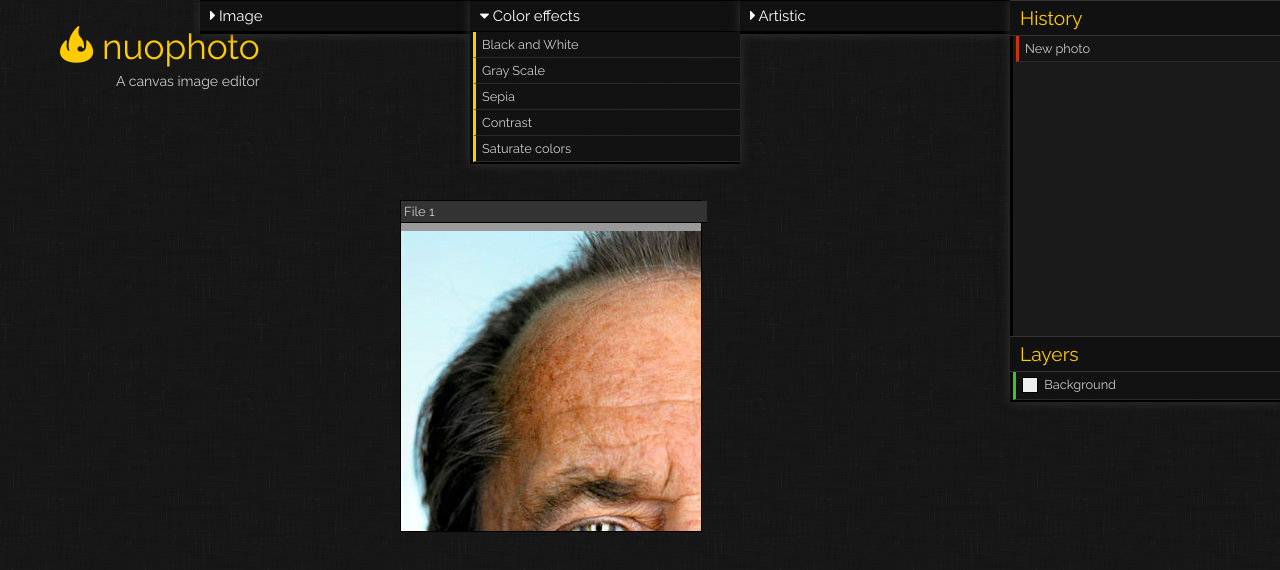
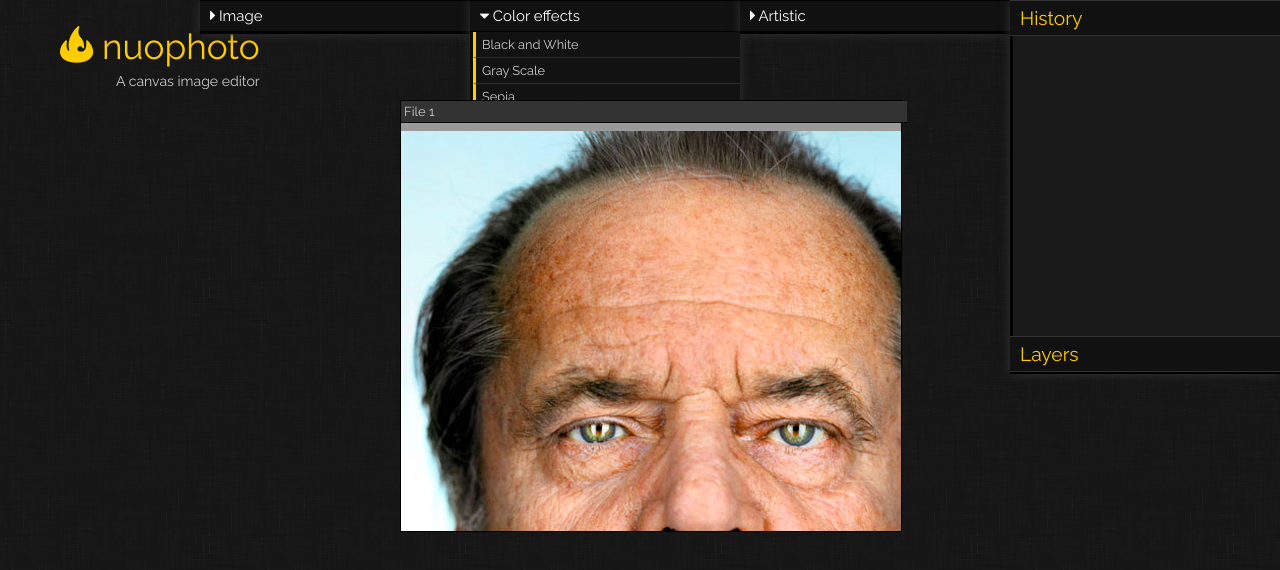
Before and after one commit to aurbano/nuophoto, a plain HTML site: page index.html in a window 1280 px wide. Both pictures are taken after a click on the element "Color effects". Drawn offline with Linux system fonts and the light colour scheme.

Commit message:
Started fileops (fopen)

```diff
--- a/index.html
+++ b/index.html
@@ -76,12 +76,7 @@
 		<ul id="layers"></ul>
 	</div>
 </div>
-<div class="file">
-	<div class="topInfo">File 1</div>
-    <div class="box">
-    	<canvas width="100%" height="100%" id="file1" style="color:#09F"></canvas>
-    </div>
-</div>
+<div id="workspace"></div>
 <!--
 <script type="text/javascript">
 
--- a/src/imgEditor.js
+++ b/src/imgEditor.js
@@ -16,6 +16,10 @@ var imgEditor = function(canvasID){
 	this.innerMargin = 20;		// Margin to each side of the canvas
 	//
 	if(canvasID == null) canvasID = 'canvas';
+	if($(canvasID).length == 0){
+		alert('File undefined');
+		return false;
+	}
 	// Canvas
 	this.canvas = {
 		elem : $(canvasID),
@@ -87,18 +91,12 @@ var imgEditor = function(canvasID){
 		p : {x:0, y:0}	// Mouse position
 	}
 
-	this.resizeCanvas = function(canvasID) {
-		this.canvas.WIDTH = window.innerWidth;
-		this.canvas.HEIGHT = window.innerHeight;
+	this.resizeCanvas = function(h,w) {
+		this.canvas.WIDTH = w;
+		this.canvas.HEIGHT = h;
 
 		this.canvas.elem.attr('width',this.canvas.WIDTH);
 		this.canvas.elem.attr('height',this.canvas.HEIGHT);
-
-		// Overlay
-		$('#overlay').css({width : this.canvas.WIDTH, height : this.canvas.HEIGHT});
-
-		// Redraw
-		this.drawImage();
 	}
 
 	this.circle = function(x,y,rad,color){
@@ -180,6 +178,4 @@ var imgEditor = function(canvasID){
 			exec(this);
 		},this));
 	}
-
-	this.resizeCanvas();
 };
--- a/src/main.js
+++ b/src/main.js
@@ -31,10 +31,13 @@ requirejs.config({
 });
 
 define(["jquery", "imgEditor", "workspace", "colorpicker"], function($) {
-    //the jquery.alpha.js and jquery.beta.js plugins have been loaded.
     $(function() {
+		var files = new Array();
         $(document).ready(function(e){
-			var editor = new imgEditor('#file1');
+			files.push(workspace.openFile('img/editor/1.jpg'));
+
+
+			/*var editor = new imgEditor('#file1');
 			editor.load('img/editor/1.jpg', function(){
 				workspace.addHistory('New photo','#C30'); // Initial background layer
 				workspace.addLayer('<i class="picker" style="background:#efefef"></i> Background','#3FC230'); // Initial background layer
@@ -46,7 +49,7 @@ define(["jquery", "imgEditor", "workspace", "colorpicker"], function($) {
 								editor.background('#' + hex);
 							}
 				});
-			});
+			});*/
 
 			$('.gui a').click(function(e){
 				e.preventDefault();
@@ -102,7 +105,7 @@ define(["jquery", "imgEditor", "workspace", "colorpicker"], function($) {
 			});
 
 			// Updaters
-			$(window).resize(function(e){editor.resizeCanvas(); });
+			//$(window).resize(function(e){editor.resizeCanvas(); });
 		});
 	});
 });
--- a/src/workspace.js
+++ b/src/workspace.js
@@ -8,6 +8,32 @@
 var workspace = {
 	layers : new Array(),
 	history : new Array(),
+	files : 0,
+	current : 0,
+
+	openFile : function(src){
+		this.files++;
+		this.current = this.files;
+		var id = 'file'+this.files;
+		$('#workspace').append('<div class="file"><div class="topInfo">File '+this.current+'</div><div class="box"><canvas width="100%" height="100%" id="'+id+'" style="color:#09F"></canvas></div></div>');
+		// Set initial size
+		var editor = new imgEditor('#'+id);
+		editor.resizeCanvas(400,500);
+		editor.load(src, function(){
+			this.addHistory('New photo','#C30'); // Initial background layer
+			this.addLayer('<i class="picker" style="background:#efefef"></i> Background','#3FC230'); // Initial background layer
+			// Colorpicker on the picker
+			$('.picker').ColorPicker({
+				color : 'efefef',
+				onChange: function (hsb, hex, rgb) {
+					$('.picker').css('backgroundColor', '#' + hex);
+					editor.background('#' + hex);
+				}
+			});
+		});
+		// Create and return new imgEditor for this file
+		return {'src': src, 'editor' : editor};
+	},
 
 	addLayer : function(name, color){
 		this.layers.push(name);
@@ -56,5 +82,10 @@ var workspace = {
 	closeMenus : function(){
 		$('#navBar ul').slideUp(100);
 		$('#navBar h3 i').removeClass('icon-caret-down').addClass('icon-caret-right');
+	},
+
+	resizeEditor : function(){
+		// Overlay
+		$('#overlay').css({width : w, height : h});
 	}
 };
--- a/styles.css
+++ b/styles.css
@@ -181,7 +181,7 @@ height: 15px;
 /* -------- WINDOW SYSTEM -------- */
 .file{
 	position:absolute;
-	top:200px;
+	top:100px;
 	left:400px;
 	background:#999;
 	border:#000 solid 1px;
@@ -190,8 +190,8 @@ height: 15px;
 }
 .box{
 	overflow:auto;
-	height:300px;
-	width:300px;
+	height:400px;
+	width:500px;
 }
 .topInfo{
 	position:absolute;
```
